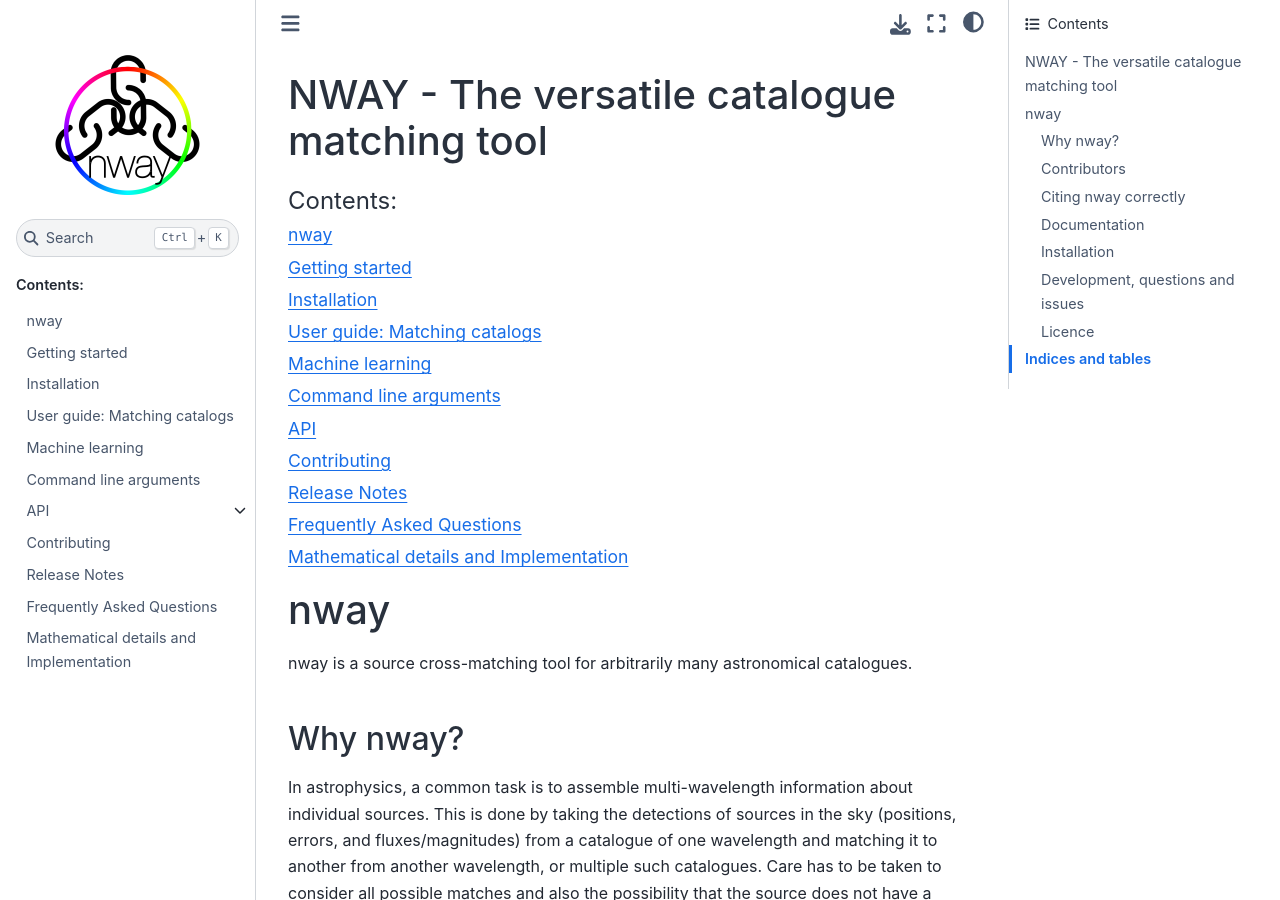
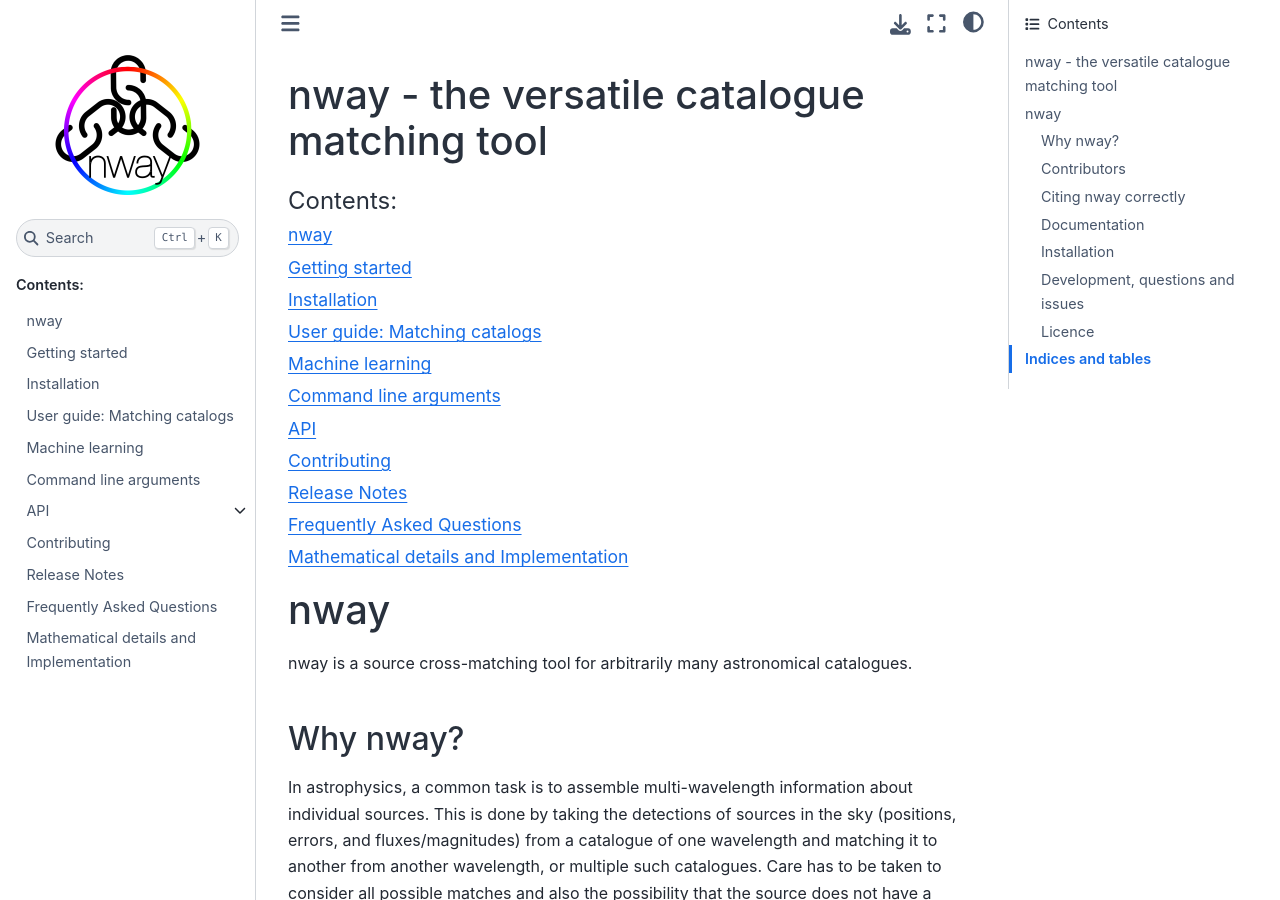
Before and after one commit to JohannesBuchner/nway, a Sphinx documentation site: the page built from doc/index.rst, in a window 1280 px wide and 900 px high. Built offline with Sphinx 7.4.7 and the Sphinx Book theme 1.1.4, drawn with Linux system fonts in a browser that asks for light colours; pages that are not in the unit, such as notebooks, are missing from menus.

Commit message:
spelling & typo

```diff
--- a/doc/index.rst
+++ b/doc/index.rst
@@ -1,4 +1,4 @@
-NWAY - The versatile catalogue matching tool
+nway - the versatile catalogue matching tool
 ============================================
 
 .. toctree::
--- a/doc/nwayml.rst
+++ b/doc/nwayml.rst
@@ -16,7 +16,7 @@ To use this, prepare a catalog column which gives the probability.
 Let's say your catalog is called *OPT* and your column is called *prob*.
 Then add to your nway command::
 
-   ``--mag CAT:prob prob_prior_table.txt``
+   --mag CAT:prob prob_prior_table.txt
 
 Here prob_prior_table.txt needs to map *prob* to probability,
 which is a 1:1 mapping. The "dummy" file prob_prior_table.txt is
```
